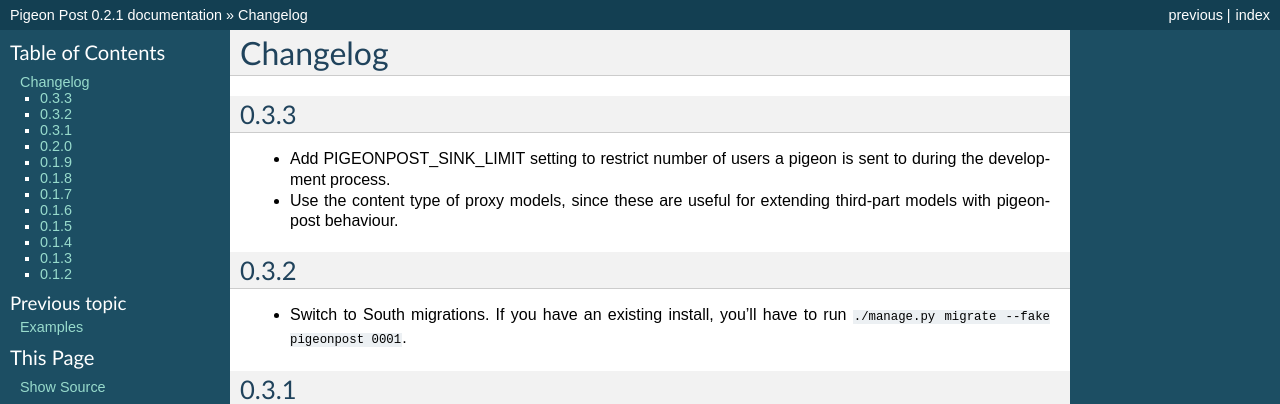
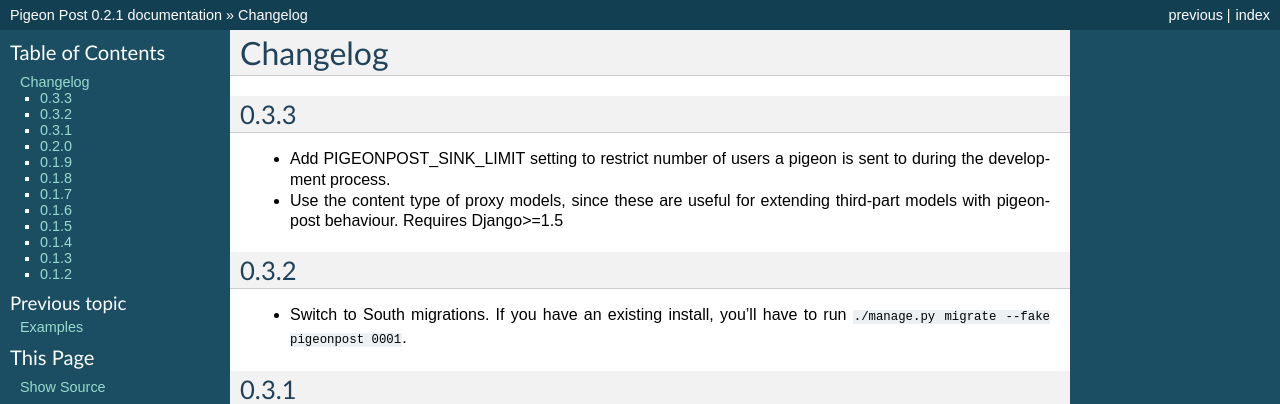
Before and after one commit to dragonfly-science/django-pigeonpost, a Sphinx documentation site: the page built from doc/changelog.rst, in a window 1280 px wide. Shown: the top 404 px of the page. Built offline with Sphinx 7.4.7, drawn with Linux system fonts in a browser that asks for light colours.

Commit message:
You need django 1.5 for non concrete content types

```diff
--- a/doc/changelog.rst
+++ b/doc/changelog.rst
@@ -7,7 +7,7 @@
 * Add PIGEONPOST_SINK_LIMIT setting to restrict number of users a pigeon is sent
   to during the development process.
 * Use the content type of proxy models, since these are useful for extending
-  third-part models with pigeonpost behaviour.
+  third-part models with pigeonpost behaviour. Requires Django>=1.5
 
 0.3.2
 -----
```
